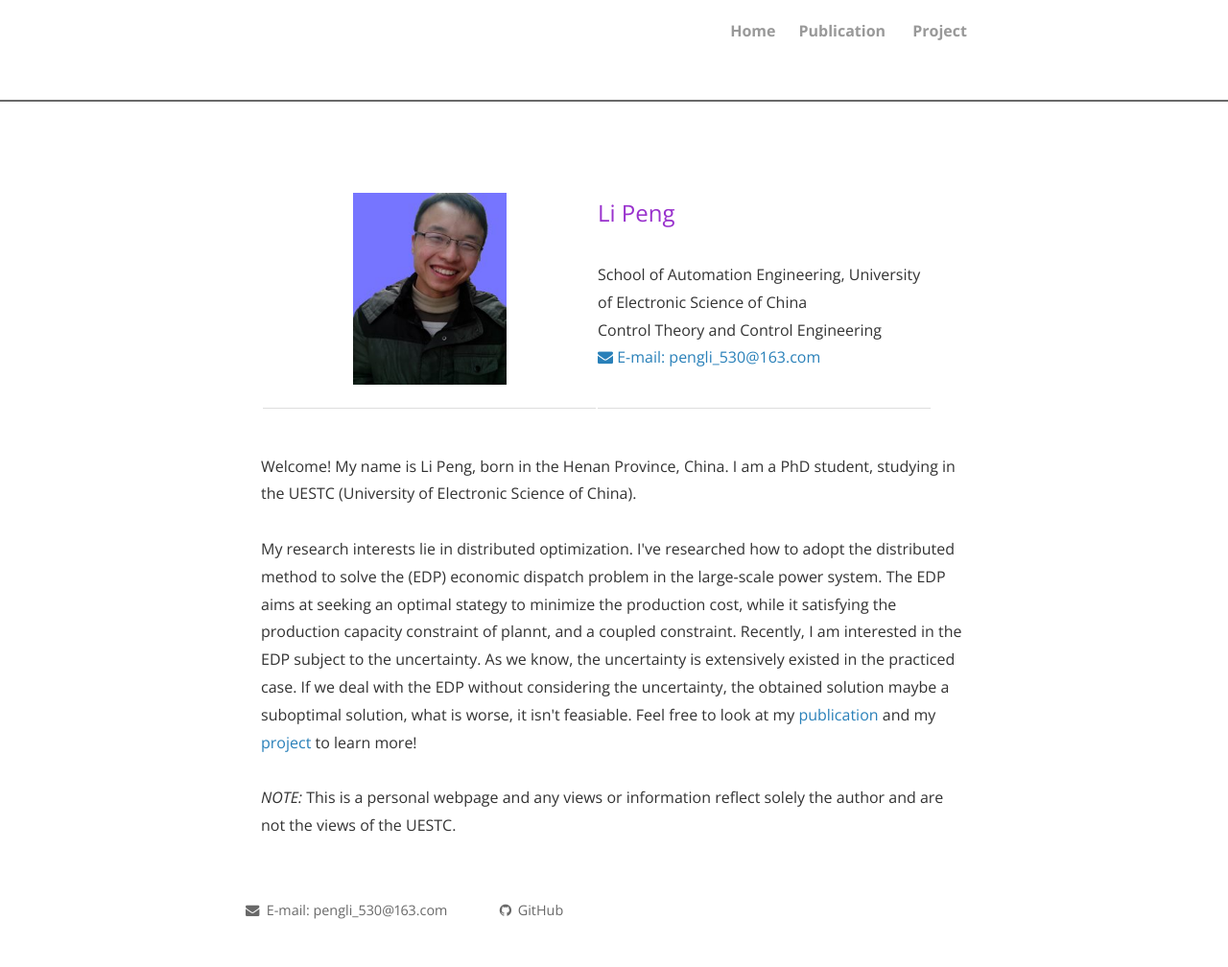
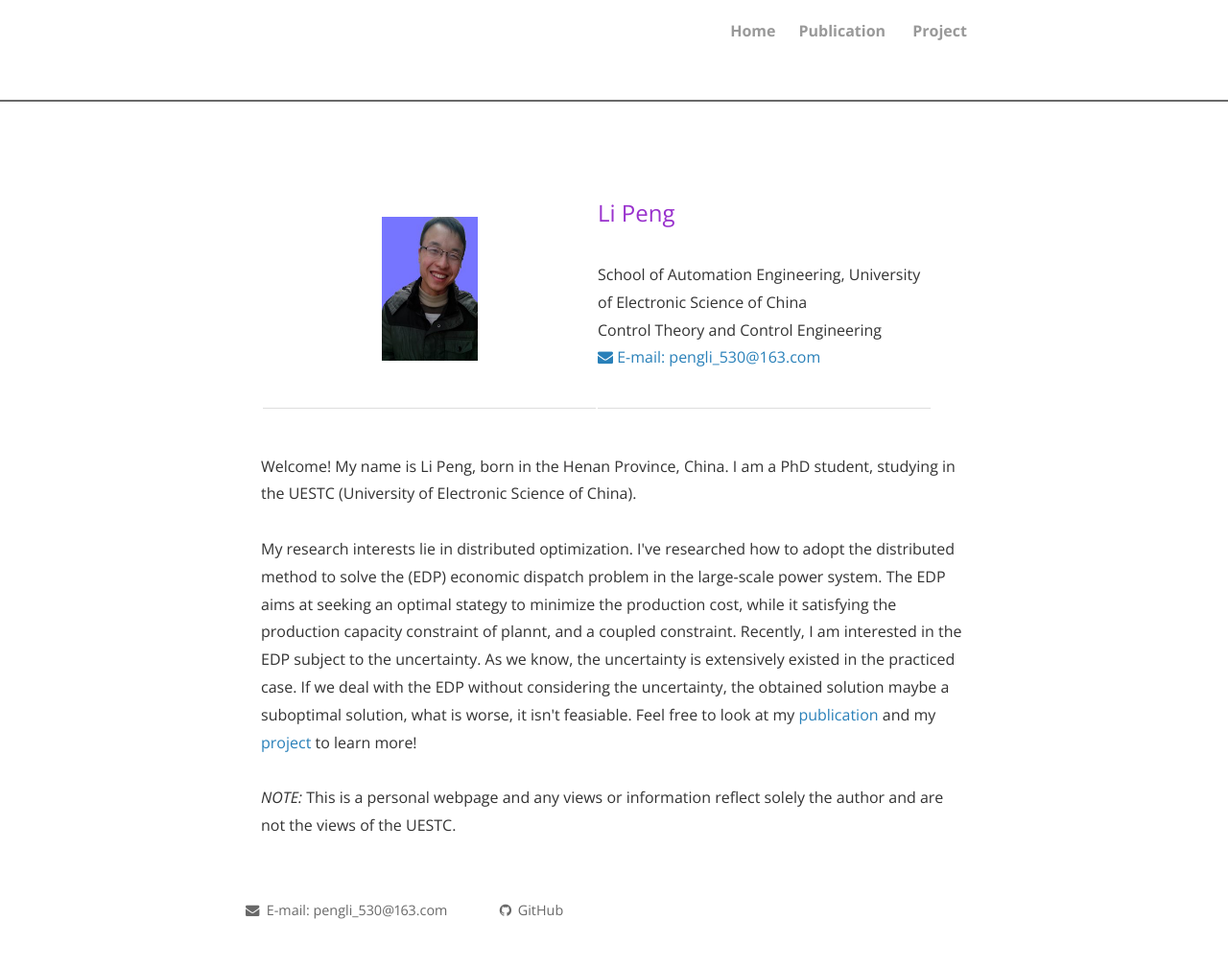
Before and after one commit to lp48280421/lp48280421.github.io, a Jekyll site: the page built from index.html, in a window 1280 px wide. Shown: the whole page at 96% size. Built offline with Jekyll 4.4.1, drawn with Linux system fonts in a browser that asks for light colours; nearby versions of some CDN libraries; the list of posts is cut into pages by our own code; comment, search, counter and statistics services are not loaded; a style sheet for code colours, icons or effects is not loaded.

Commit message:
Update index.html

```diff
--- a/index.html
+++ b/index.html
@@ -37,7 +37,7 @@
 <table>
 <tr>
 	<td class="left">
-		<img src="profile_picture.png" alt="Li Peng pic" style="width:160px;height:200px;" title="Paul Soto"; algin="middle">
+		<img src="profile_picture.png" alt="Li Peng pic" style="width:100px;height:150px;" title="Paul Soto"; algin="middle">
 	</td>
 
 	<td class="right">
```
